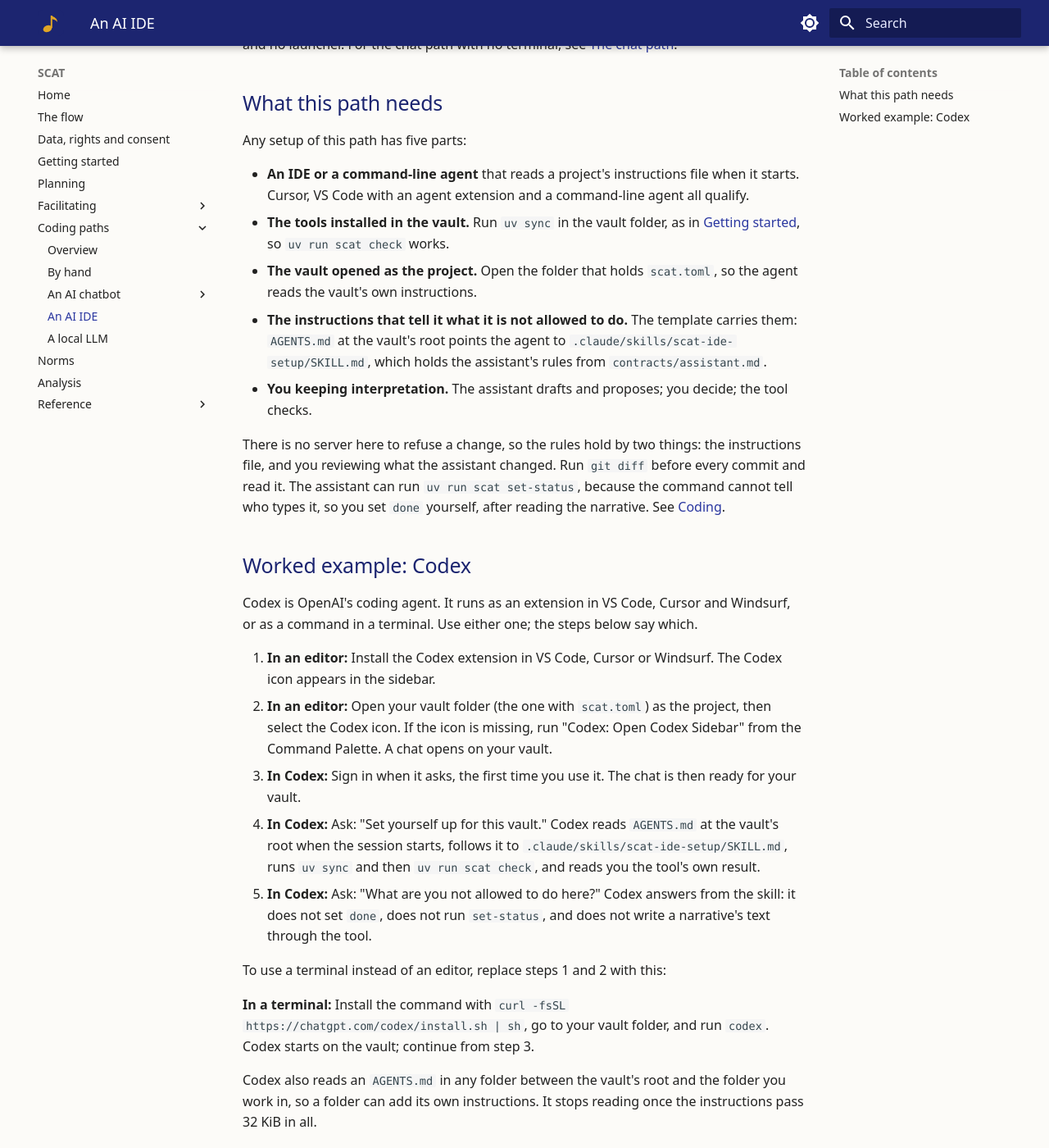
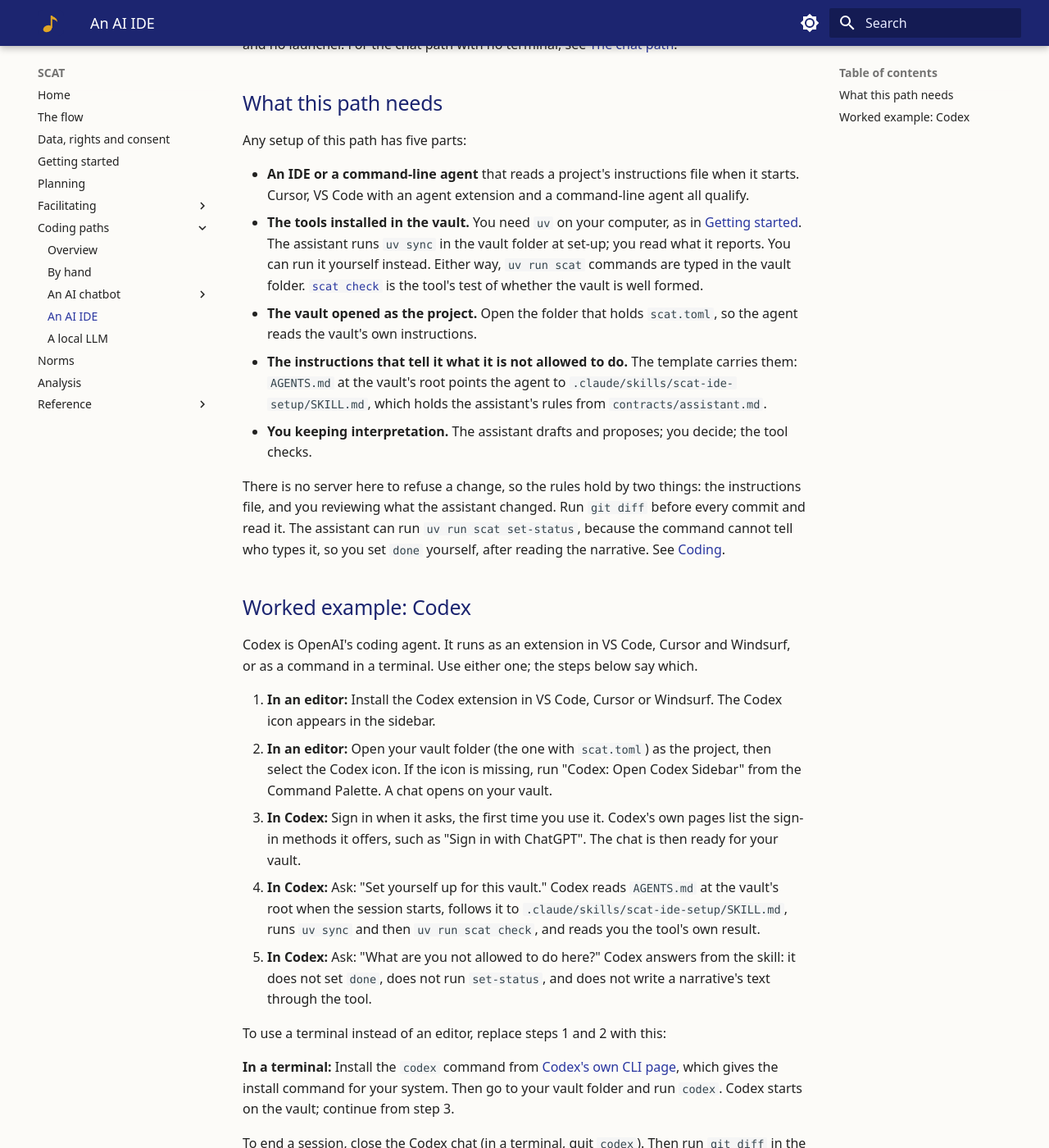
Before and after one commit to DynamicalSystemsGroup/scat-kg-tools, an MkDocs documentation site: the page built from docs/ide.md, in a window 1280 px wide and 1400 px high, scrolled down 347 px. Shown: the whole window at 82% size. Built offline with MkDocs 1.6.1 and Material for MkDocs 9.7.7, drawn with Linux system fonts in a browser that asks for light colours; some of the changed text lies outside the part shown.

Commit message:
IDE page: agree who runs uv sync, link Codex's install page, say how to end a session

```diff
--- a/docs/ide.md
+++ b/docs/ide.md
@@ -17,8 +17,10 @@ Any setup of this path has five parts:
 
 - **An IDE or a command-line agent** that reads a project's instructions file when it starts. Cursor, VS Code with an
   agent extension and a command-line agent all qualify.
-- **The tools installed in the vault.** Run `uv sync` in the vault folder, as in [Getting started](getting-started.md),
-  so `uv run scat check` works.
+- **The tools installed in the vault.** You need `uv` on your computer, as in [Getting started](getting-started.md). The
+  assistant runs `uv sync` in the vault folder at set-up; you read what it reports. You can run it yourself instead.
+  Either way, `uv run scat` commands are typed in the vault folder. [`scat check`](reference/cli.md#scat-check)
+  is the tool's test of whether the vault is well formed.
 - **The vault opened as the project.** Open the folder that holds `scat.toml`, so the agent reads the vault's own
   instructions.
 - **The instructions that tell it what it is not allowed to do.** The template carries them: `AGENTS.md` at the vault's root
@@ -40,7 +42,8 @@ terminal. Use either one; the steps below say which.
    sidebar.
 2. **In an editor:** Open your vault folder (the one with `scat.toml`) as the project, then select the Codex icon. If
    the icon is missing, run "Codex: Open Codex Sidebar" from the Command Palette. A chat opens on your vault.
-3. **In Codex:** Sign in when it asks, the first time you use it. The chat is then ready for your vault.
+3. **In Codex:** Sign in when it asks, the first time you use it. Codex's own pages list the sign-in methods it
+   offers, such as "Sign in with ChatGPT". The chat is then ready for your vault.
 4. **In Codex:** Ask: "Set yourself up for this vault." Codex reads `AGENTS.md` at the vault's root when the session
    starts, follows it to `.claude/skills/scat-ide-setup/SKILL.md`, runs `uv sync` and then `uv run scat check`, and
    reads you the tool's own result.
@@ -49,8 +52,12 @@ terminal. Use either one; the steps below say which.
 
 To use a terminal instead of an editor, replace steps 1 and 2 with this:
 
-**In a terminal:** Install the command with `curl -fsSL https://chatgpt.com/codex/install.sh | sh`, go to your vault
-folder, and run `codex`. Codex starts on the vault; continue from step 3.
+**In a terminal:** Install the `codex` command from [Codex's own CLI page](https://learn.chatgpt.com/docs/codex/cli),
+which gives the install command for your system. Then go to your vault folder and run `codex`. Codex starts on the
+vault; continue from step 3.
+
+To end a session, close the Codex chat (in a terminal, quit `codex`). Then run `git diff` in the vault folder and read
+what changed before you commit.
 
 Codex also reads an `AGENTS.md` in any folder between the vault's root and the folder you work in, so a folder can add
 its own instructions. It stops reading once the instructions pass 32 KiB in all.
```
Also changed, not shown: acceptance/walkthroughs/ide-run.md (+8 -0 lines).
